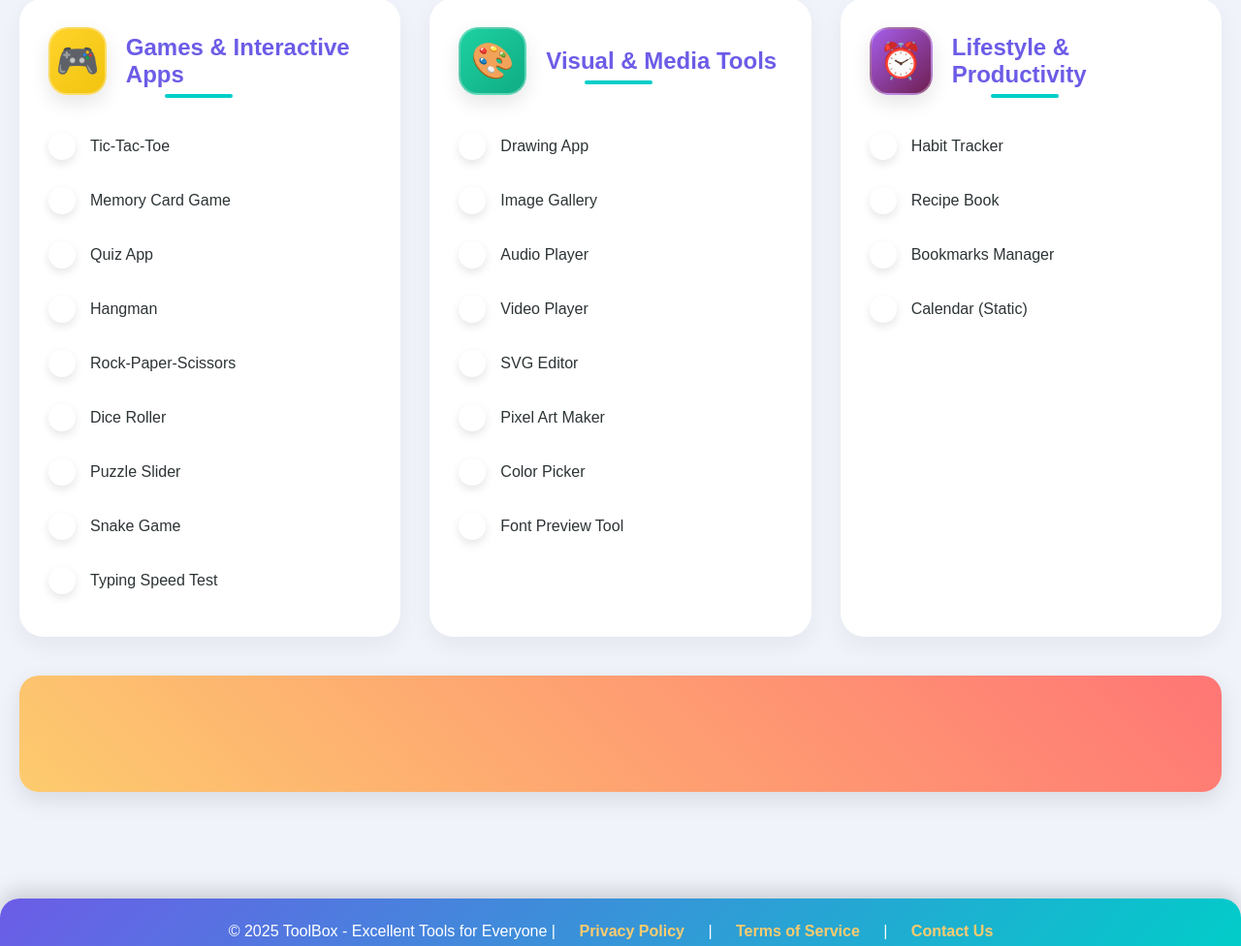
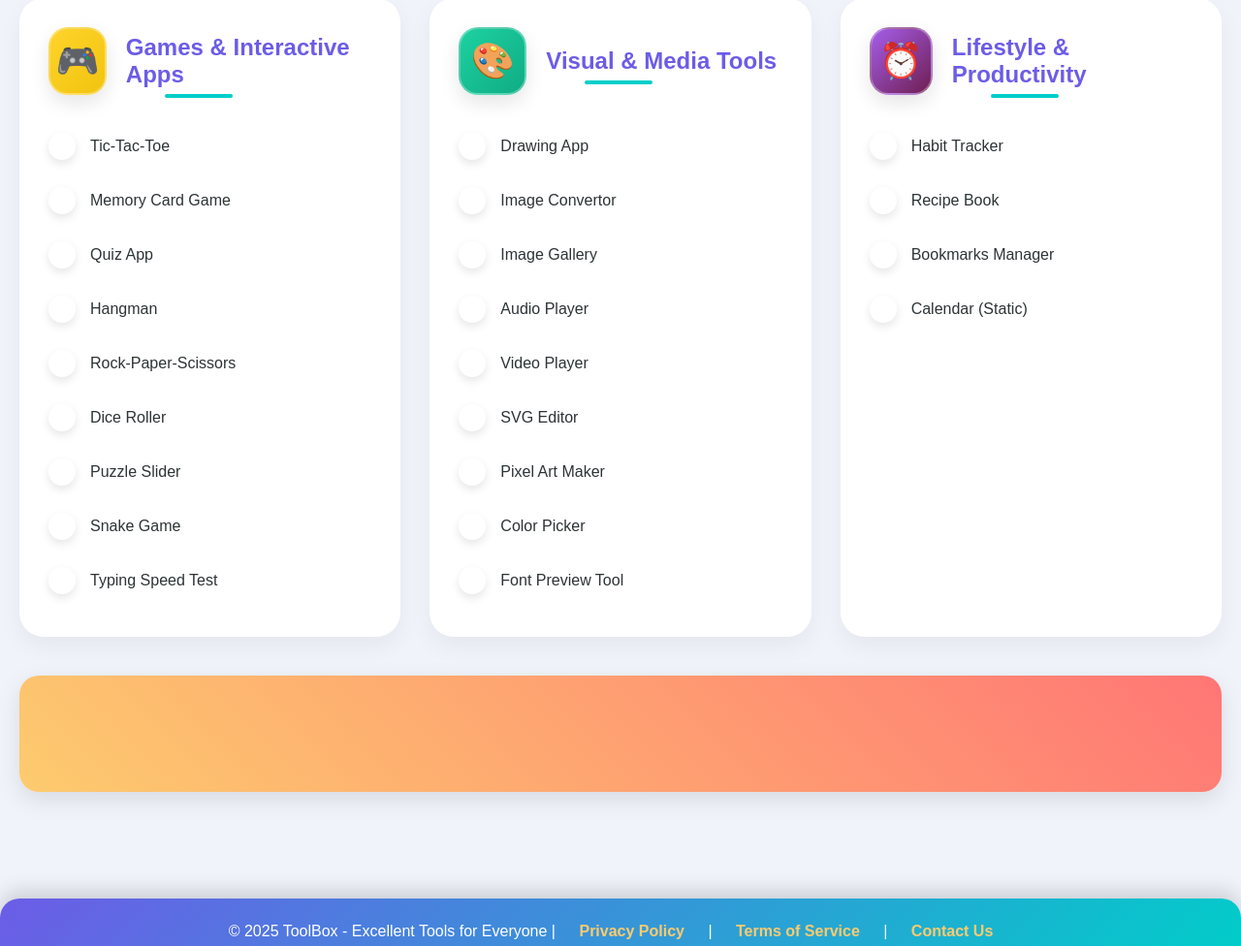
Before and after one commit to ziaurrehman78/toolbox, a plain HTML site: page index.html in a window 1280 px wide. Shown: the part 1417-2393 px from the top of the page at 97% size. Drawn offline with Linux system fonts and the light colour scheme.

Commit message:
Update index.html

```diff
--- a/index.html
+++ b/index.html
@@ -568,6 +568,7 @@
                 </div>
                 <ul>
                     <li><span class="tool-icon"></span><a href="#">Drawing App</a></li>
+                    <li><span class="tool-icon"></span><a href="#">Image Convertor</a></li>
                     <li><span class="tool-icon"></span><a href="#">Image Gallery</a></li>
                     <li><span class="tool-icon"></span><a href="#">Audio Player</a></li>
                     <li><span class="tool-icon"></span><a href="#">Video Player</a></li>
```
